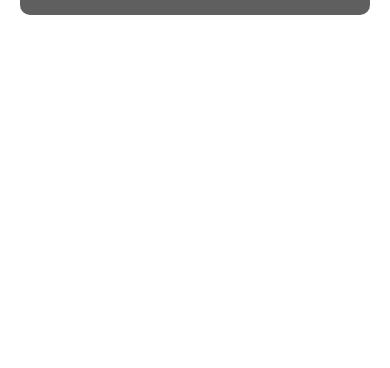
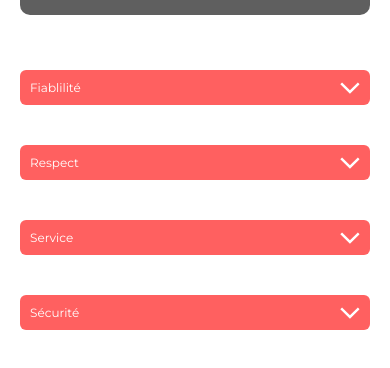
Before and after one commit to Lukylix/Kasa, a React (Create React App) app: page /about in a window 390 px wide. Shown: the part 198-566 px from the top of the page. Built offline with nearby package versions, Linux system fonts and the light colour scheme; grey boxes are pictures that could not be loaded.

Commit message:
A propos && dropdowns

```diff
--- /dev/null
+++ b/src/components/Dropdown.js
@@ -0,0 +1,20 @@
+import { useState } from "react";
+import chevronUp from "../assets/chevronUp.svg";
+import "../scss/components/Dropdown.scss";
+
+function Dropdown({ title, description }) {
+  const [isOpen, setIsOpen] = useState(false);
+  return (
+    <>
+      <button className={`dropdown ${isOpen && "active"}`} onClick={() => setIsOpen(!isOpen)}>
+        {title}
+        <img src={chevronUp} alt="Icone chevron" />
+      </button>
+      <div>
+        <p>{description}</p>
+      </div>
+    </>
+  );
+}
+
+export default Dropdown;
--- a/src/index.scss
+++ b/src/index.scss
@@ -31,6 +31,16 @@ h3 {
   font-size: 48px;
 }
 
+p,
+button {
+  font-size: 32px;
+}
+
+button {
+  background-color: $primary;
+  color: white;
+}
+
 main {
   margin: 0 130px;
 }
@@ -42,4 +52,8 @@ main {
   h2 {
     font-size: 24px;
   }
+  p,
+  button {
+    font-size: 12px;
+  }
 }
--- a/src/screens/APropos.js
+++ b/src/screens/APropos.js
@@ -1,10 +1,30 @@
 import Slogan from "../components/Slogan";
 import banner from "../assets/BannerAPropos.png";
+import DropDown from "../components/Dropdown";
+import "../scss/screens/APropos.scss";
 
 function APropos() {
   return (
     <main>
       <Slogan src={banner} alt="Paysage de montagne" />
+      <section className="dropdownContainer">
+        <DropDown
+          title="Fiablilité"
+          description="Les annonces postées sur Kasa garantissent une fiabilité totale. Les photos sont conformes aux logements, et toutes les informations sont régulièrement vérifiées  par nos équipes."
+        />
+        <DropDown
+          title="Respect"
+          description="La bienveillance fait partie des valeurs fondatrices de Kasa. Tout comportement discriminatoire ou de perturbation du voisinage entraînera une exclusion de notre plateforme."
+        />
+        <DropDown
+          title="Service"
+          description="Nos équipes se tiennent à votre disposition pour vous fournir une expérience parfaite. N'hésitez pas à nous contacter si vous avez la moindre question."
+        />
+        <DropDown
+          title="Sécurité"
+          description="La sécurité est la priorité de Kasa. Aussi bien pour nos hôtes que pour les voyageurs, chaque logement correspond aux critères de sécurité établis par nos services. En laissant une note aussi bien à l'hôte qu'au locataire, cela permet à nos équipes de vérifier que les standards sont bien respectés. Nous organisons également des ateliers sur la sécurité domestique pour nos hôtes."
+        />
+      </section>
     </main>
   );
 }
--- /dev/null
+++ b/src/scss/components/Dropdown.scss
@@ -0,0 +1,47 @@
+@import "../utils";
+
+.dropdown {
+  width: 100%;
+  border: none;
+  border-radius: 6px;
+  text-align: left;
+  padding: 10px 40px 10px 10px;
+  display: flex;
+  justify-content: space-between;
+  align-items: center;
+  margin-bottom: 40px;
+  + div {
+    display: none;
+  }
+
+  &.active {
+    margin-bottom: 0;
+    + div {
+      display: block;
+      padding: 24px;
+      margin-bottom: 40px;
+
+      color: $primary;
+      background-color: $light-grey;
+    }
+    img {
+      transform: unset;
+    }
+  }
+
+  img {
+    display: inline;
+    height: 20px;
+    width: auto;
+    transform: rotate(180deg);
+  }
+}
+
+@media screen and (max-width: 1024px) {
+  .dropdown {
+    padding: 10px;
+    img {
+      height: 12px;
+    }
+  }
+}
--- /dev/null
+++ b/src/scss/screens/APropos.scss
@@ -0,0 +1,9 @@
+.dropdownContainer {
+  margin: 0 140px;
+}
+
+@media screen and (max-width: 1024px) {
+  .dropdownContainer {
+    margin: 0;
+  }
+}
--- a/src/scss/utils/_variables.scss
+++ b/src/scss/utils/_variables.scss
@@ -1 +1,2 @@
 $primary: #ff6060;
+$light-grey: #f6f6f6;
```
Also changed, not shown: src/assets/chevronUp.svg (added).
